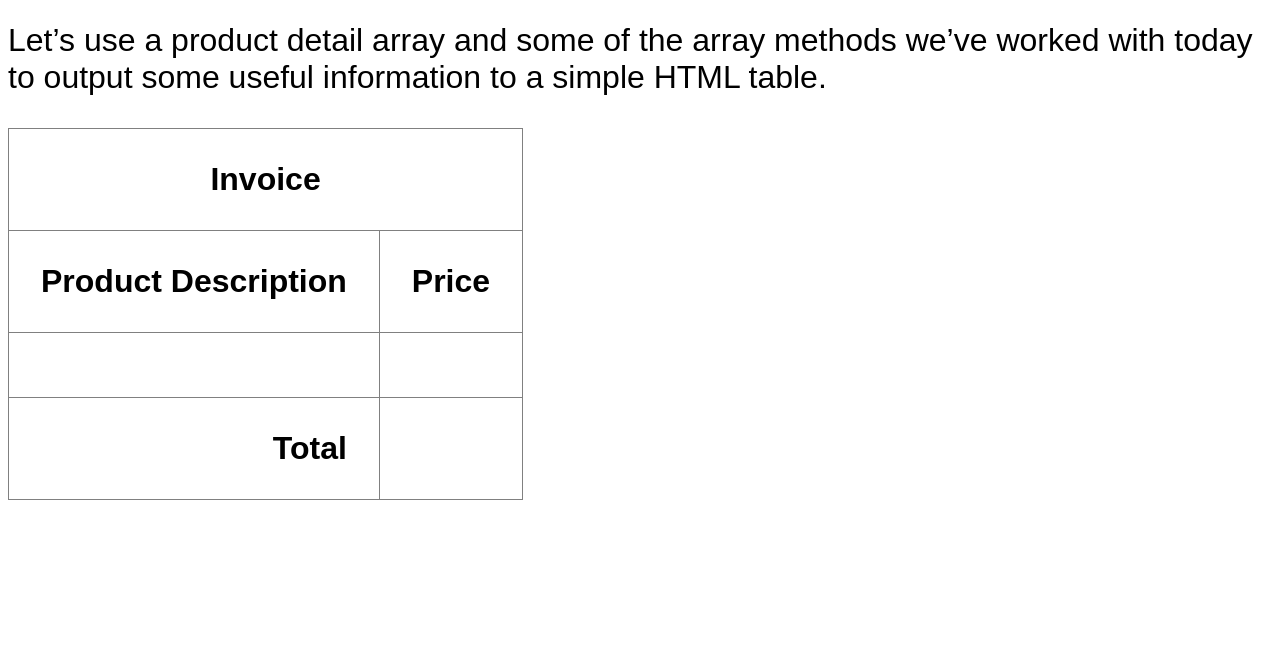
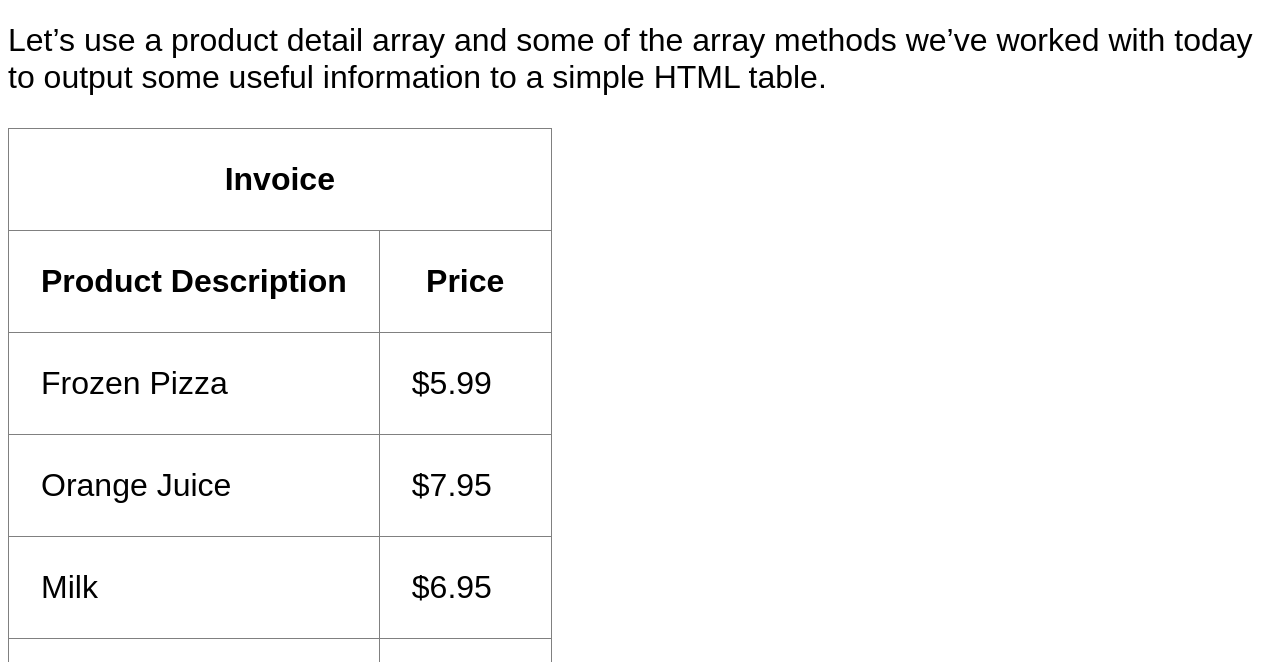
Before and after one commit to NathanPage2/comp1073s25, a plain HTML site: page lesson-3/products.html in a window 1280 px wide. Shown: the part 138-800 px from the top of the page. Drawn offline with Linux system fonts and the light colour scheme.

Commit message:
Finished Products

```diff
--- a/lesson-3/js/products.js
+++ b/lesson-3/js/products.js
@@ -6,7 +6,7 @@ const totalData = document.querySelector("tfoot td:first-of-type");
 let products = [
 	"Frozen Pizza: 5.99",
 	"Orange Juice: 7.95",
-	"Milk : 6.95",
+	"Milk: 6.95",
 	"Dozen Eggs: 6.95",
 	"Bacon: 7.49",
 	"Kiwi Fruit: 3.95"
@@ -19,19 +19,25 @@ let itemDetail = [];
 let itemDesc;
 let itemPrice;
 // STEP 2: Build a loop to iterate through the products array
-
+for (let i = 0; i < products.length; i ++) {
 	// STEP 3: Break apart the product name from the price for each item with split()
-
+	products [i] = products[i].split(": ");
 	// STEP 4: Now we have an array as an element of an array - set the second array element to the product price (as type number)
-
+	products[i][1] = Number(products[i][1]);
+	//console.log(products[i][0] + " " + products[i][1]);
 	// STEP 5: Add the price of this product to the invoice total
-
+	invoiceTotal += products[i][1];
 	// STEP 6: Capture each product name and price as variables
-
+	itemDesc = products[i][0];
+	itemPrice = products[i][1];
 	// STEP 7: Create a TR element for this product and price in the invoice table
-
+	itemRow[i] = document.createElement("tr");
 	// STEP 8: Build the string that contains two TD elements each containing one of the item description, and the item price
-
+	itemDetail[i] = `<td>${itemDesc}</td><td>$${itemPrice}</td>`;
 	// STEP 9: Set the above string as the innerHTML of the new TR element, and then append the new element to the table body (var productList)
-
+	itemRow[i].innerHTML = itemDetail[i];
+	console.log(itemRow[i]);
+	productList.append(itemRow[i]);
+}
 // STEP 10: Set the total cost of the invoice as the textContent of the TD in the TFOOT (var totalData), rounding the number to two decimal places
+totalData.textContent = "$ " + invoiceTotal;
--- a/lesson-3/products.html
+++ b/lesson-3/products.html
@@ -22,10 +22,6 @@
 			</tr>
 		</thead>
 		<tbody>
-			<tr>
-				<td></td>
-				<td></td>
-			</tr>
 		</tbody>
 		<tfoot>
 			<tr>
```
